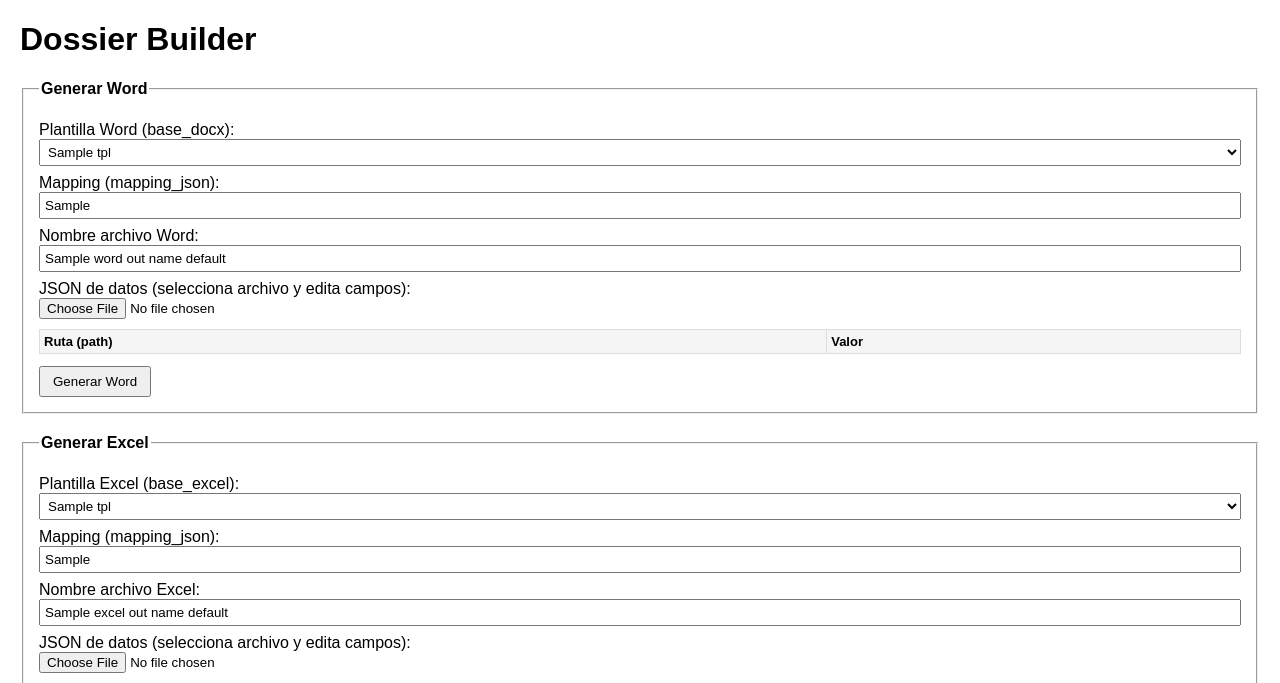
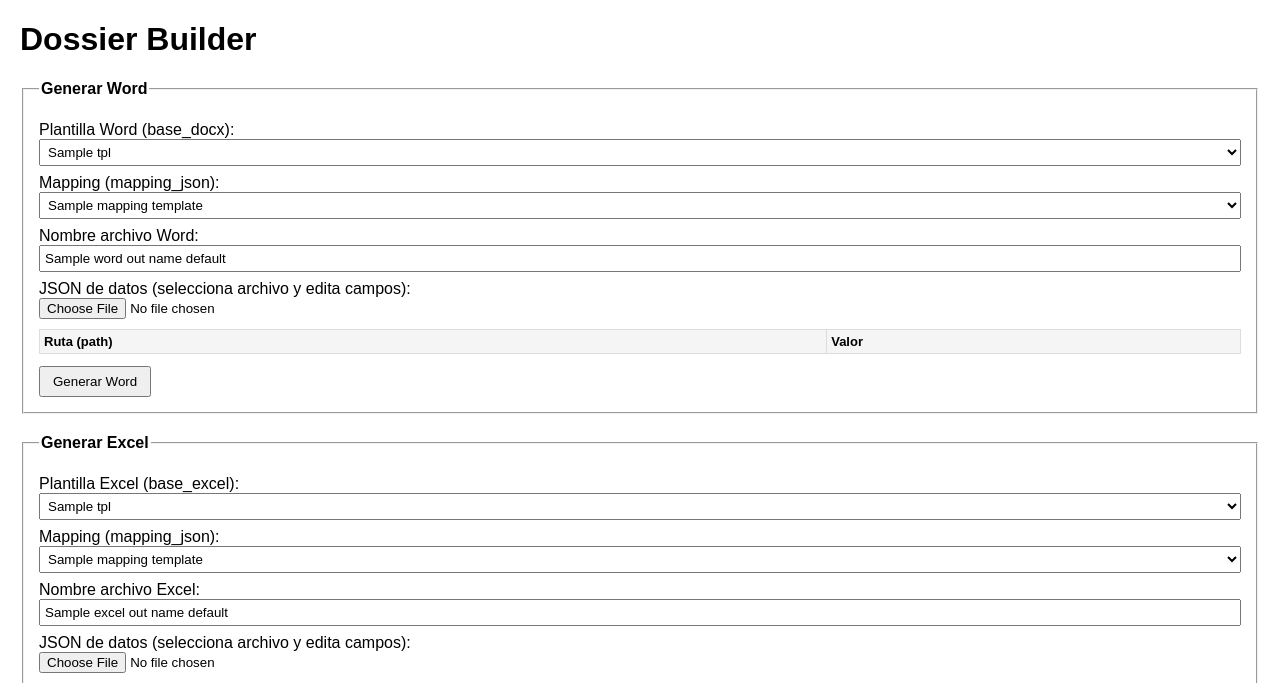
Before and after one commit to CristhianToBe/dossier-builder, a Django app: template webui/builder/templates/builder/index.html in a window 1280 px wide. Shown: the top 683 px of the page. Run offline with Django 5.2, Linux system fonts and the light colour scheme; the template is opened without the code that fills it: most values are stand-ins (such as "Sample title", 1, 10 or a date in 2020); lists and menus that the app fills with data are empty.

Commit message:
Add mapping JSON selector dropdown from configs directory

```diff
--- a/webui/builder/templates/builder/index.html
+++ b/webui/builder/templates/builder/index.html
@@ -37,7 +37,14 @@
             </select>
 
             <label>Mapping (mapping_json):</label>
-            <input type="text" name="word_mapping" value="{{ word_mapping_default }}">
+            <select name="word_mapping">
+                {% for m in mapping_templates %}
+                    <option value="{{ m.value }}"
+                        {% if m.value == word_mapping_default %}selected{% endif %}>
+                        {{ m.name }}
+                    </option>
+                {% endfor %}
+            </select>
 
             <label>Nombre archivo Word:</label>
             <input type="text" name="word_out_name" value="{{ word_out_name_default }}">
@@ -84,7 +91,14 @@
             </select>
 
             <label>Mapping (mapping_json):</label>
-            <input type="text" name="excel_mapping" value="{{ excel_mapping_default }}">
+            <select name="excel_mapping">
+                {% for m in mapping_templates %}
+                    <option value="{{ m.value }}"
+                        {% if m.value == excel_mapping_default %}selected{% endif %}>
+                        {{ m.name }}
+                    </option>
+                {% endfor %}
+            </select>
 
             <label>Nombre archivo Excel:</label>
             <input type="text" name="excel_out_name" value="{{ excel_out_name_default }}">
```
Also changed, not shown: webui/builder/views.py (+10 -3 lines), 1 other file.
